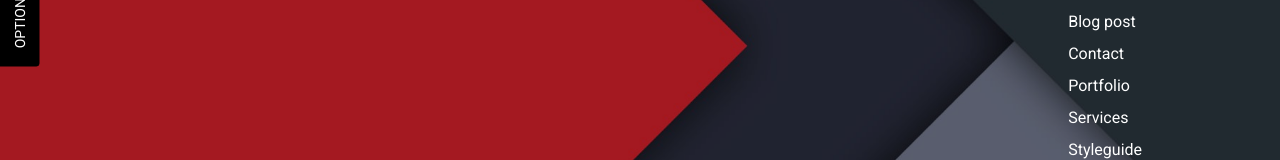
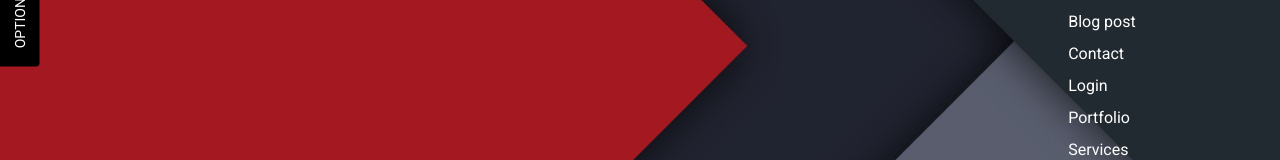
Before and after one commit to alexdevero/template-freebie-material-3, a React (Create React App) app: page / in a window 1280 px wide. Both pictures are taken after a click on the button "Pages". Shown: the part 182-342 px from the top of the page. Built offline with nearby package versions, Linux system fonts and the light colour scheme.

Commit message:
Add link and route for Login page

```diff
--- a/src/components/header.jsx
+++ b/src/components/header.jsx
@@ -79,6 +79,8 @@ export class Header extends React.PureComponent {
 
                     <Link to="/contact" className="dropdown-item">Contact</Link>
 
+                    <Link to="/login" className="dropdown-item">Login</Link>
+
                     <Link to="/portfolio" className="dropdown-item">Portfolio</Link>
 
                     <Link to="/services" className="dropdown-item">Services</Link>
--- a/src/index.js
+++ b/src/index.js
@@ -13,6 +13,7 @@ import About from './pages/about'
 import BlogPost from './pages/blog-post'
 import Blog from './pages/blog'
 import Contact from './pages/contact'
+import Login from './pages/login'
 import IndexPage from './pages/index'
 import Portfolio from './pages/portfolio'
 import Services from './pages/services'
@@ -65,6 +66,7 @@ class App extends React.Component {
           <Route path="/blog-post" component={BlogPost} />
           <Route path="/blog" component={Blog} />
           <Route path="/contact" component={Contact} />
+          <Route path="/login" component={Login} />
           <Route path="/portfolio" component={Portfolio} />
           <Route path="/services" component={Services} />
           <Route path="/styleguide" component={StyleguidePage} />
```
